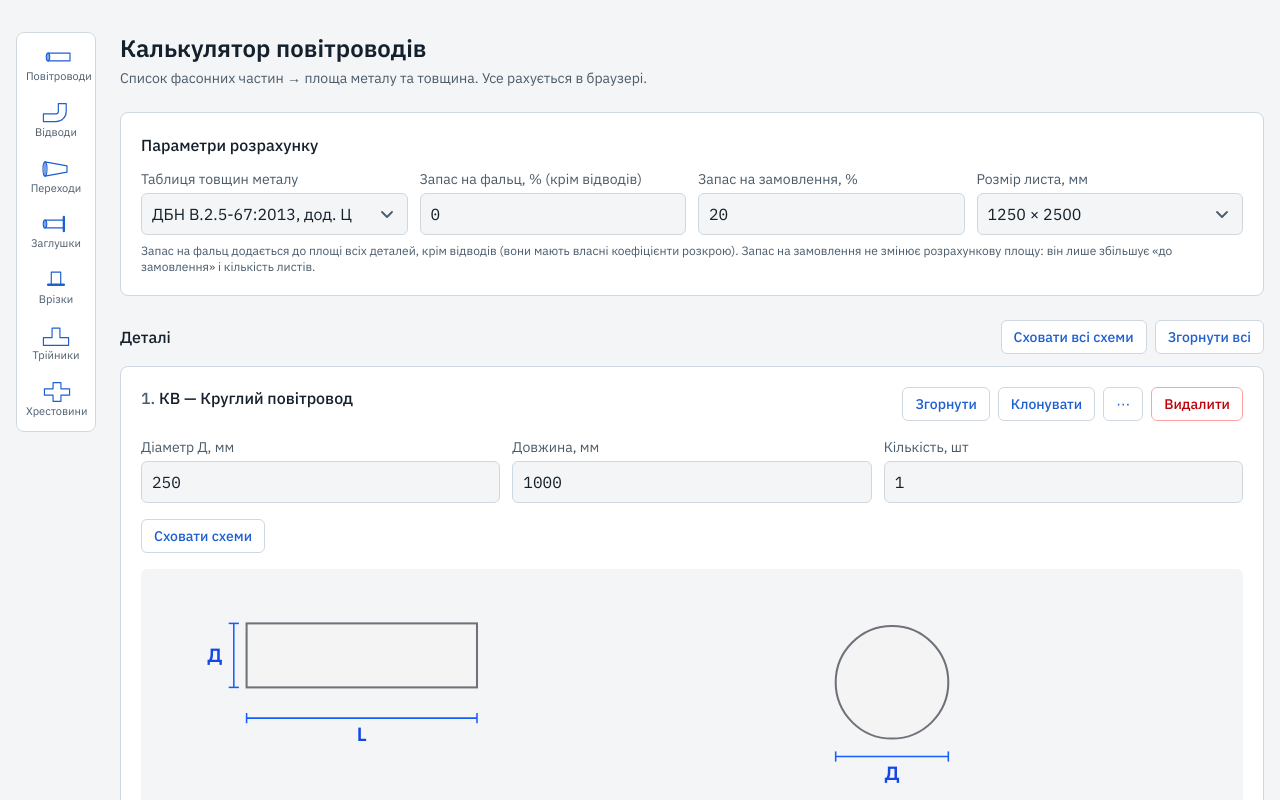
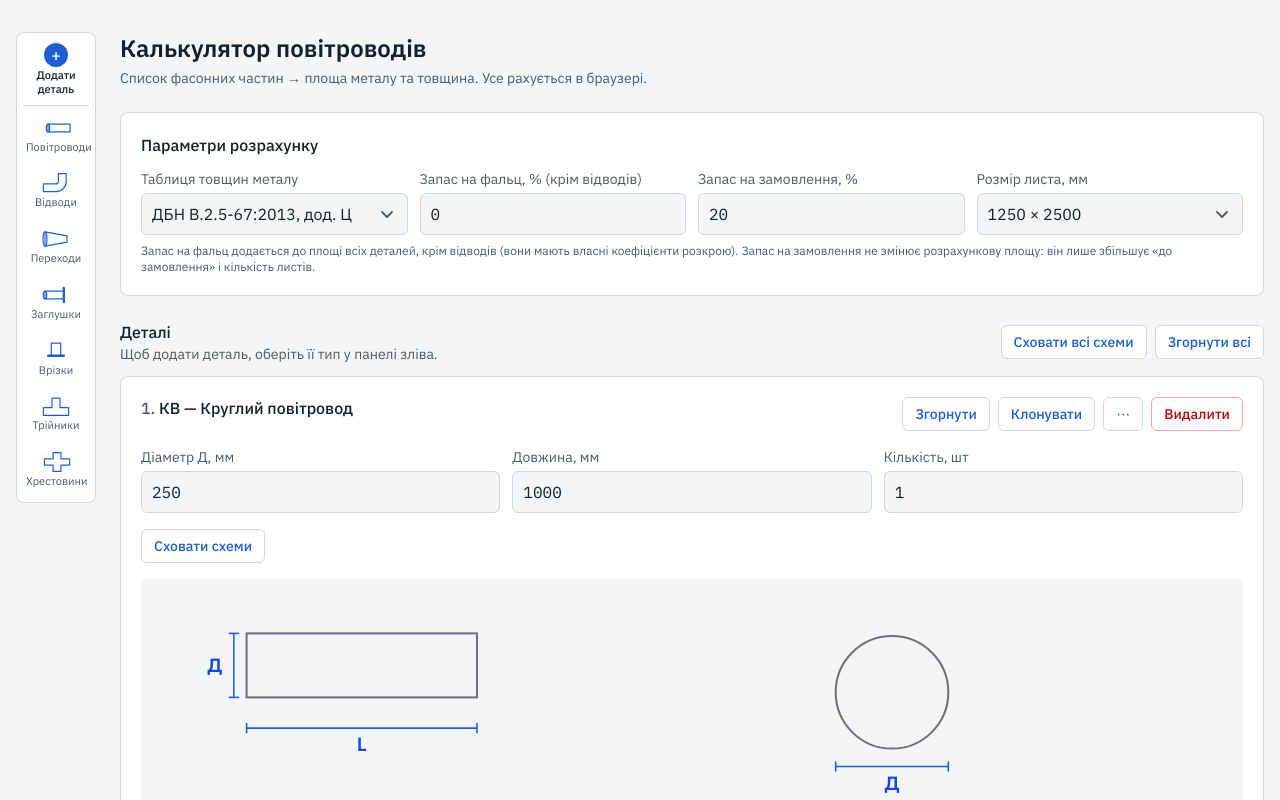
Before and after one commit to QuaZz7aR/HVAC-duct-calculator, a Next.js app: page / in a window 1280 px wide. Shown: the top 800 px of the page. Built offline with nearby package versions, Linux system fonts and the light colour scheme.

Commit message:
Make the side panel easier to discover
Co-Authored-By: Claude Sonnet 5.5 <noreply@anthropic.com>
Claude-Session: https://claude.ai/code/session_01PCbFmuS7hsfonSt8dyzKnE

```diff
--- a/src/components/calculator/FittingList.tsx
+++ b/src/components/calculator/FittingList.tsx
@@ -76,7 +76,13 @@ export function FittingList({ rows, outcome, onKindChange, onValueChange, onRese
   return (
     <section aria-labelledby="items-title" className="space-y-3">
       <div className="flex flex-wrap items-center justify-between gap-2">
-        <h2 id="items-title" className="font-medium">{dict.itemsTitle}</h2>
+        <div>
+          <h2 id="items-title" className="font-medium">{dict.itemsTitle}</h2>
+          <p className="text-sm text-muted">
+            <span className="hidden lg:inline">{dict.palette.hintRail}</span>
+            <span className="lg:hidden">{dict.palette.hintBar}</span>
+          </p>
+        </div>
         {rows.length > 0 && (
           <div className="flex flex-wrap gap-2">
             <button type="button" className={buttonClass} onClick={() => setAllSketches(!allSketchesOpen)}>
--- a/src/components/calculator/KindPalette.tsx
+++ b/src/components/calculator/KindPalette.tsx
@@ -47,6 +47,10 @@ export function KindRail({ count, onAdd }: Props) {
       {/* the list opens inside the sticky box, so it stays beside the rail wherever the page is scrolled */}
       <div ref={box} className="sticky top-4">
       <div className="flex max-h-[calc(100vh-2rem)] flex-col gap-1 overflow-y-auto rounded-lg border border-line bg-panel p-1.5">
+        <p className="grid justify-items-center gap-0.5 border-b border-line px-0.5 pb-2 pt-1 text-center text-[11px] font-medium leading-tight">
+          <span aria-hidden="true" className="grid h-6 w-6 place-items-center rounded-full bg-accent text-base leading-none text-background">+</span>
+          {dict.palette.title}
+        </p>
         {kindGroups.map((g) => (
           <button
             key={g.id}
--- a/src/lib/i18n/uk.ts
+++ b/src/lib/i18n/uk.ts
@@ -24,6 +24,8 @@ export const uk = {
   addItem: 'Додати деталь',
   palette: {
     title: 'Додати деталь',
+    hintRail: 'Щоб додати деталь, оберіть її тип у панелі зліва.',
+    hintBar: 'Щоб додати деталь, натисніть кнопку з типом над списком.',
     close: 'Закрити',
     search: 'Пошук: КВ, відвід, трійник…',
     allKinds: 'Усі типи…',
```
Also changed, not shown: 1 other file (tests, documents, lock files or other folders).
